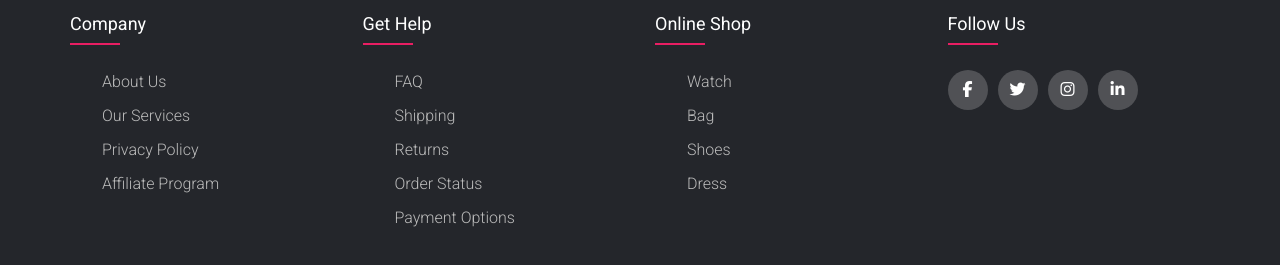
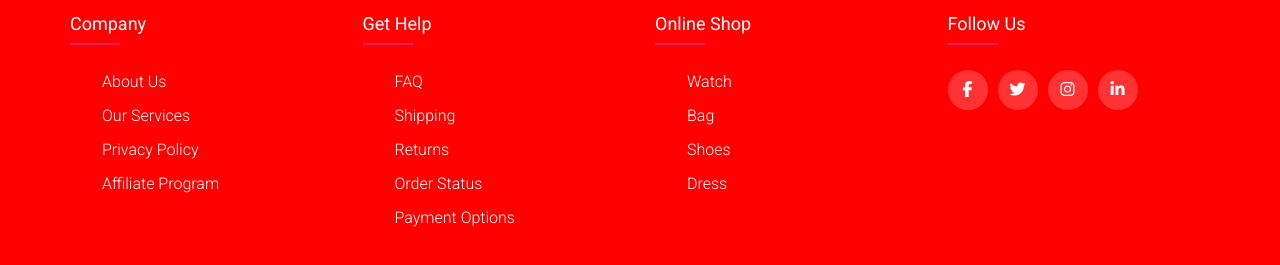
Before and after one commit to dachi-svg/Angular-Restaurant-Project, an Angular app in the folder AngularRest/: page / in a window 1280 px wide. Shown: the part 917-1182 px from the top of the page. Built offline with nearby package versions, Linux system fonts and the light colour scheme; no server answers.

Commit message:
footer update

```diff
--- a/AngularRest/src/app/ImportantParts/footer/footer.component.css
+++ b/AngularRest/src/app/ImportantParts/footer/footer.component.css
@@ -13,7 +13,7 @@ ul{
 	list-style: none;
 }
 .footer{
-	background-color: #24262b;
+	background-color: red;
     padding: 70px 0;
 }
 .footer-col{
@@ -47,7 +47,6 @@ ul{
 	color: #ffffff;
 	text-decoration: none;
 	font-weight: 300;
-	color: #bbbbbb;
 	display: block;
 	transition: all 0.3s ease;
 }
```
